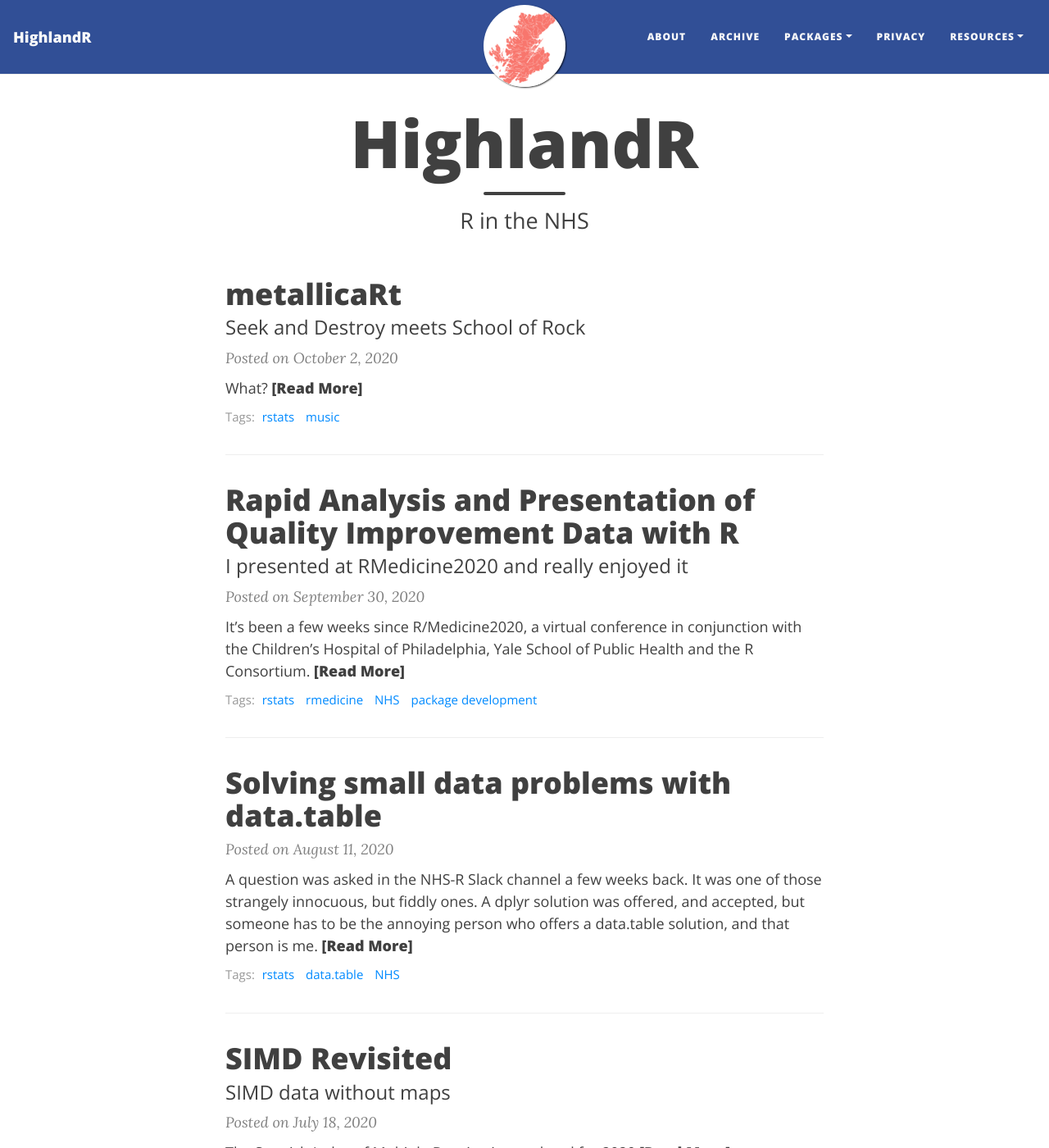
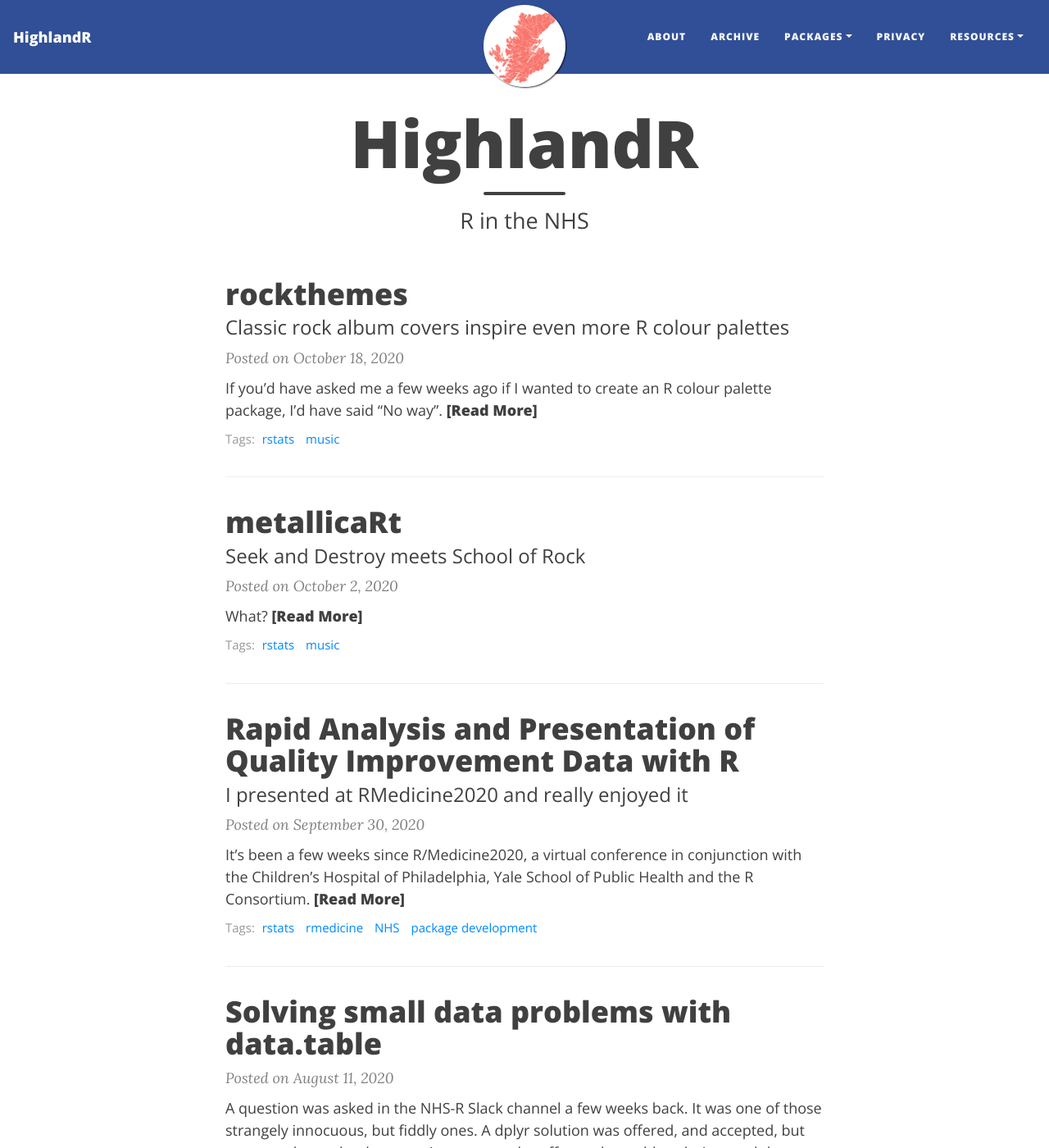
Before and after one commit to johnmackintosh/johnmackintosh.github.io, a Jekyll site: the page built from index.html, in a window 1280 px wide and 1400 px high. Shown: the whole window at 82% size. Built offline with Jekyll 4.4.1, drawn with Linux system fonts in a browser that asks for light colours; nearby versions of some CDN libraries; the list of posts is cut into pages by our own code; some of the changed lines change nothing that is shown; some of the changed text lies outside the part shown.

Commit message:
Update 2020-10-18-rockthemes.md

```diff
--- a/_posts/2020-10-18-rockthemes.md
+++ b/_posts/2020-10-18-rockthemes.md
@@ -3,7 +3,7 @@ layout: post
 title: "rockthemes"
 subtitle: Classic rock album covers inspire even more R colour palettes
 share-img: /assets/img/logo.png
-published: false
+published: true
 tags:
 - rstats
 - music
@@ -79,6 +79,9 @@ I'm a big fan of github actions once they are up and running.
 
 I will blog more about this, hopefully, but in the meantime, please check out the veritable cornucopia of visual delights^^ over on [rockthemes](https://johnmackintosh.com/rockthemes/)
 
+If you use it, let me know :)
+Thanks
+
 
 ^ I am
 ^^ It's possible I've overdone it there.
```
